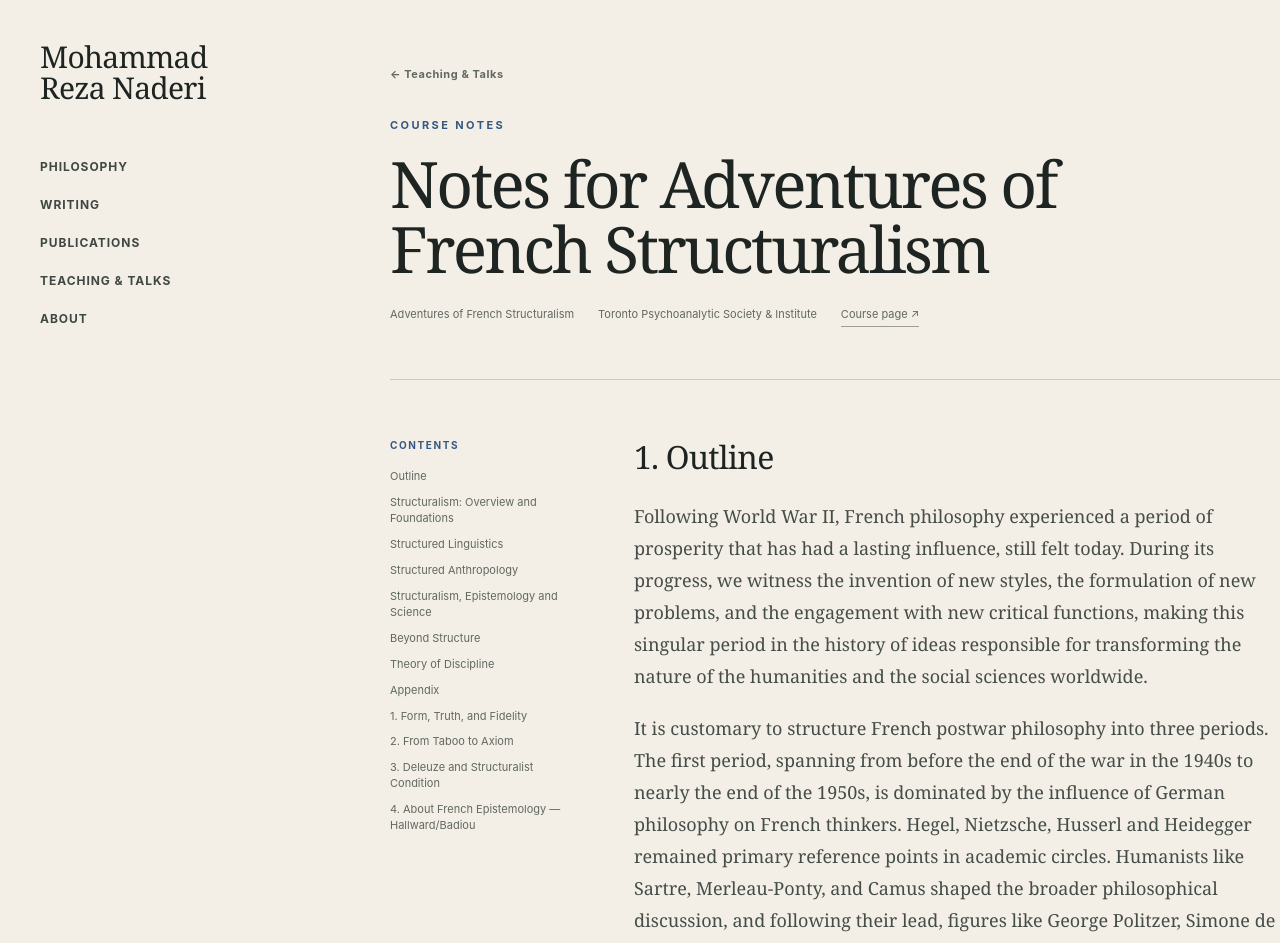
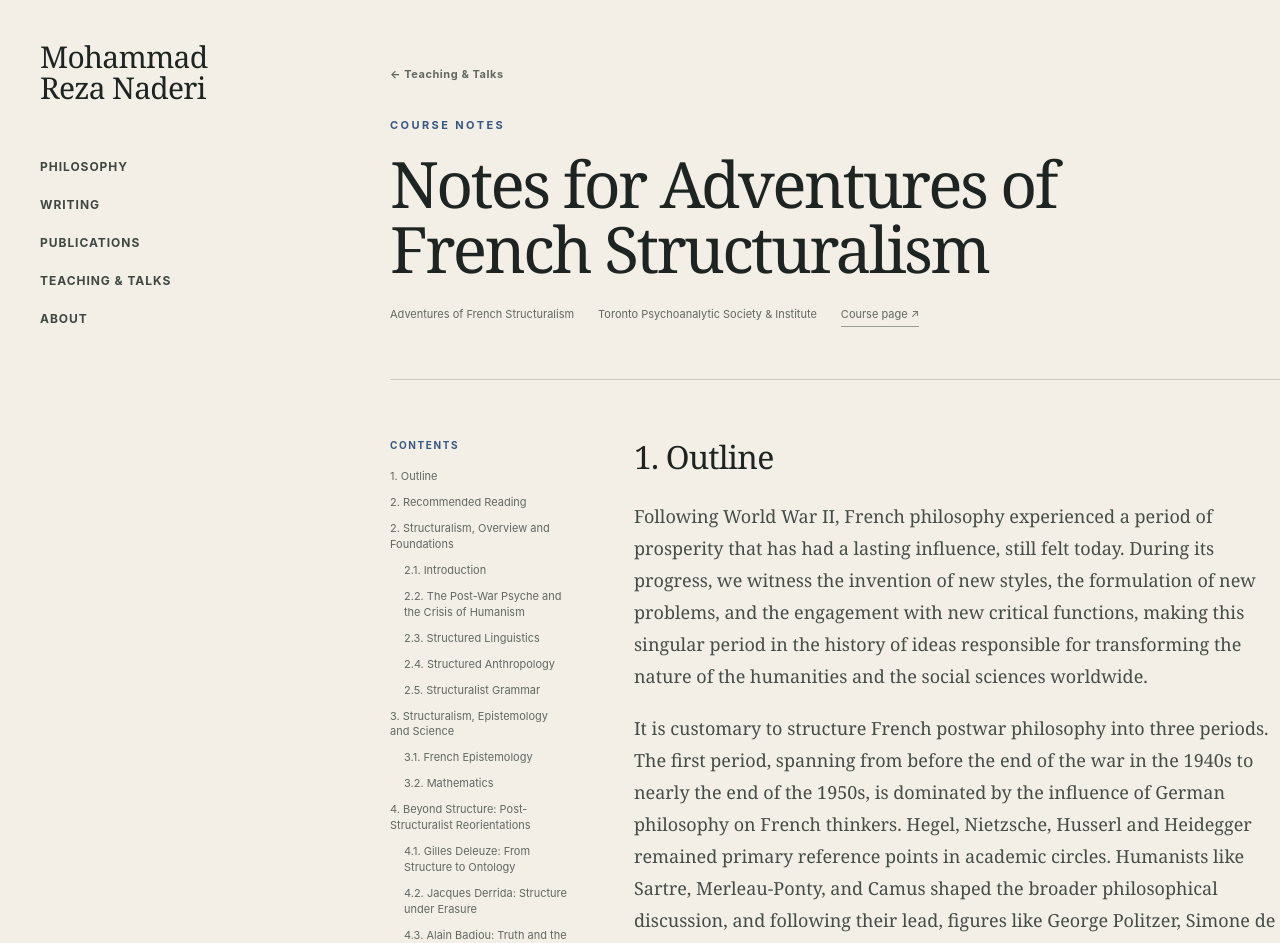
Before and after one commit to mohammad-naderi/mrnaderi.org, a Next.js app: page /teaching/adventures-french-structuralism-course-notes in a window 1280 px wide. Shown: the top 943 px of the page. Built offline with nearby package versions, Linux system fonts and the light colour scheme.

Commit message:
Fix structuralism course notes outline

```diff
--- a/app/teaching/adventures-french-structuralism-course-notes/page.tsx
+++ b/app/teaching/adventures-french-structuralism-course-notes/page.tsx
@@ -37,20 +37,32 @@ const courseNotesHtml = [
   part13,
 ].join("\n");
 
-const toc = [
-  ["outline", "Outline"],
-  ["structuralism-overview-foundations", "Structuralism: Overview and Foundations"],
-  ["structured-linguistics", "Structured Linguistics"],
-  ["structured-anthropology", "Structured Anthropology"],
-  ["structuralism-epistemology-science", "Structuralism, Epistemology and Science"],
-  ["beyond-structure", "Beyond Structure"],
-  ["theory-discipline", "Theory of Discipline"],
-  ["appendix", "Appendix"],
-  ["appendix-form-truth-fidelity", "1. Form, Truth, and Fidelity"],
-  ["appendix-taboo-axiom", "2. From Taboo to Axiom"],
-  ["deleuze-structuralist-condition", "3. Deleuze and Structuralist Condition"],
-  ["hallward-badiou", "4. About French Epistemology — Hallward/Badiou"],
-];
+// The source notes contain one section-4 heading that was flattened during the
+// original document-to-HTML conversion. Restore it before rendering and before
+// building the contents list so the page structure and navigation agree.
+const normalizedCourseNotesHtml = courseNotesHtml.replace(
+  /<ol>\s*<li><p>Beyond Structure: Post-Structuralist<\/p><\/li>\s*<\/ol>\s*<p>Reorientations\s+/,
+  '<h2 id="beyond-structure">4. Beyond Structure: Post-Structuralist Reorientations</h2>\n<p>',
+);
+
+const cleanHeadingText = (value: string) =>
+  value
+    .replace(/<[^>]+>/g, "")
+    .replace(/&amp;/g, "&")
+    .replace(/&quot;/g, '"')
+    .replace(/&#39;|&apos;/g, "'")
+    .replace(/&nbsp;/g, " ")
+    .trim();
+
+const toc = Array.from(
+  normalizedCourseNotesHtml.matchAll(
+    /<h([23])\s+id=["']([^"']+)["'][^>]*>([\s\S]*?)<\/h\1>/g,
+  ),
+).map(([, level, href, label]) => ({
+  level: Number(level),
+  href,
+  label: cleanHeadingText(label),
+}));
 
 export default function StructuralismCourseNotesPage() {
   return (
@@ -75,8 +87,12 @@ export default function StructuralismCourseNotesPage() {
         <section className="seminar-layout shell">
           <nav className="seminar-toc" aria-label="Course notes contents">
             <p>Contents</p>
-            {toc.map(([href, label]) => (
-              <a key={href} href={`#${href}`}>
+            {toc.map(({ level, href, label }) => (
+              <a
+                key={href}
+                href={`#${href}`}
+                style={level === 3 ? { paddingLeft: "14px" } : undefined}
+              >
                 {label}
               </a>
             ))}
@@ -84,7 +100,7 @@ export default function StructuralismCourseNotesPage() {
 
           <article
             className="seminar-prose course-notes-prose"
-            dangerouslySetInnerHTML={{ __html: courseNotesHtml }}
+            dangerouslySetInnerHTML={{ __html: normalizedCourseNotesHtml }}
           />
         </section>
       </main>
```
